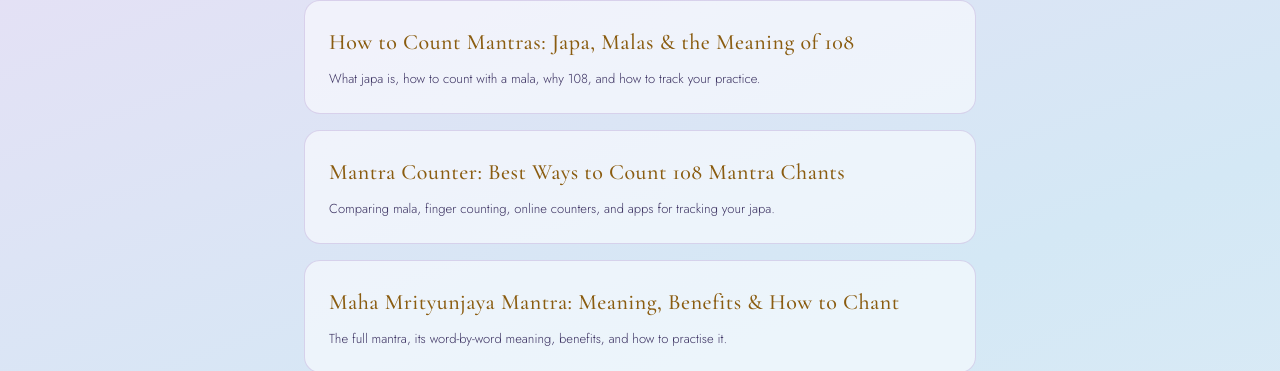
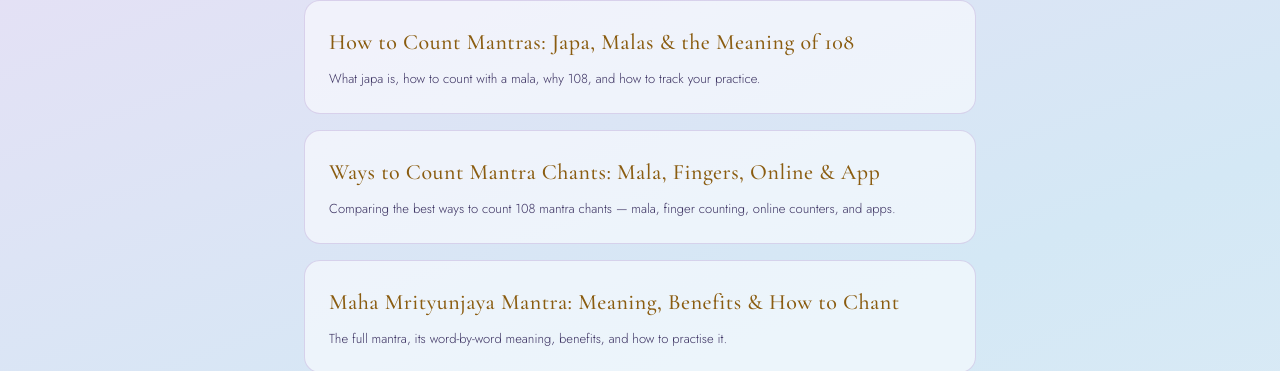
Before and after one commit to dailybliss/dailybliss.github.io, a Jekyll site: the page built from blog/index.html, in a window 1280 px wide. Shown: the part 822-1193 px from the top of the page. Built offline with Jekyll 4.4.1, drawn with Linux system fonts in a browser that asks for light colours.

Commit message:
Update index.html

```diff
--- a/blog/index.html
+++ b/blog/index.html
@@ -43,9 +43,9 @@ description: Notes on spiritual practice, ancient wisdom, and modern living.
       </a>
     </li>
     <li>
-      <a href="{{ '/blog/mantra-counter-online/' | relative_url }}">
-        <h3>Mantra Counter: Best Ways to Count 108 Mantra Chants</h3>
-        <p>Comparing mala, finger counting, online counters, and apps for tracking your japa.</p>
+      <a href="{{ '/blog/ways-to-count-mantra-chants/' | relative_url }}">
+        <h3>Ways to Count Mantra Chants: Mala, Fingers, Online &amp; App</h3>
+        <p>Comparing the best ways to count 108 mantra chants — mala, finger counting, online counters, and apps.</p>
       </a>
     </li>
     <li>
```
